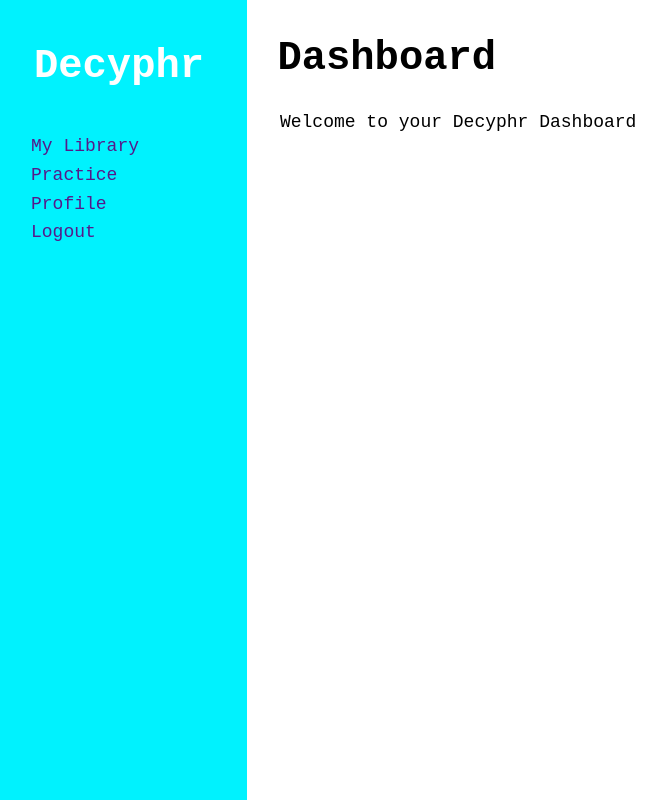
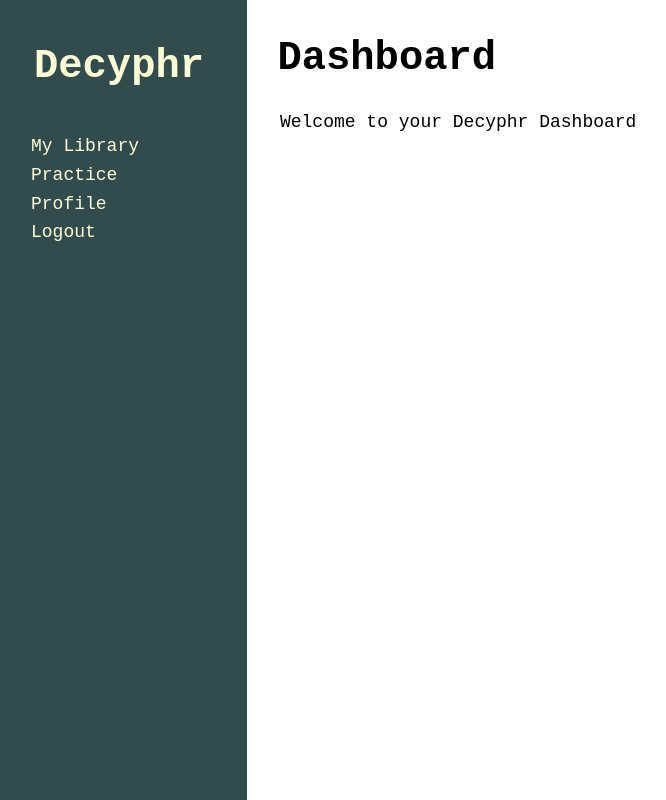
Before and after one commit to decyphr-net/decyphr-next, a Next.js app: page /dashboard in a window 1280 px wide. Shown: the whole page, without its empty margins (9-675 px from the left). Built offline with nearby package versions, Linux system fonts and the light colour scheme; no server answers; sample sign-in values are in the browser's storage; a small style sheet from the web is missing.

Commit message:
Styling changes to nav bar

```diff
--- a/components/layout/navigation.module.scss
+++ b/components/layout/navigation.module.scss
@@ -1,10 +1,10 @@
 .navigation {
   height: 100vh;
   float: left;
-  background-color:#00f2fe;
+  background-color:#324B4D;
   margin-top: 0;
   width: 20%;
-  color: white;
+  color: #FCFCD4;
 
   h2 {
     text-align: center;
@@ -16,6 +16,18 @@
 
     a {
       text-decoration: none;
+
+      &:visited {
+        color: #FCFCD4;
+      }
+
+      &:hover{
+        text-decoration: underline;
+      }
+
+      &:active {
+        color: #FCFCD4;
+      }
     }
   }
 }
```
